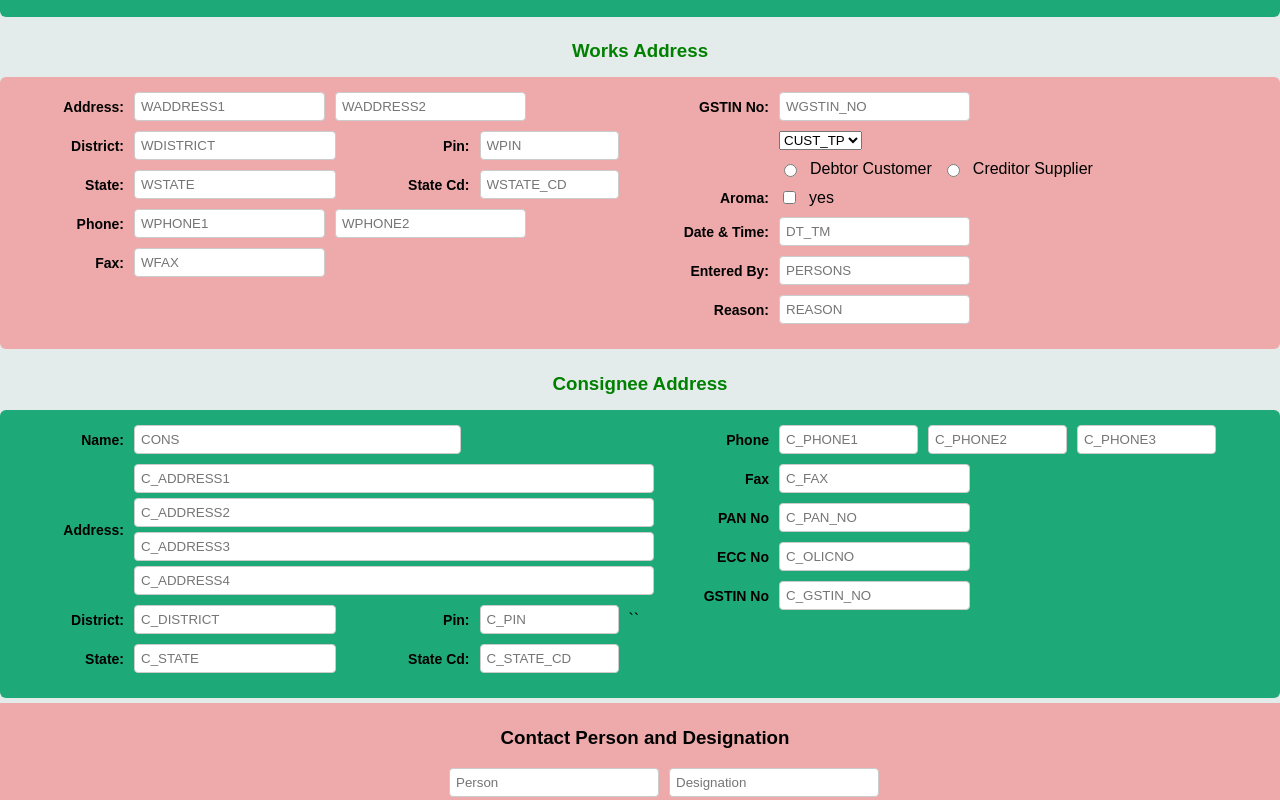
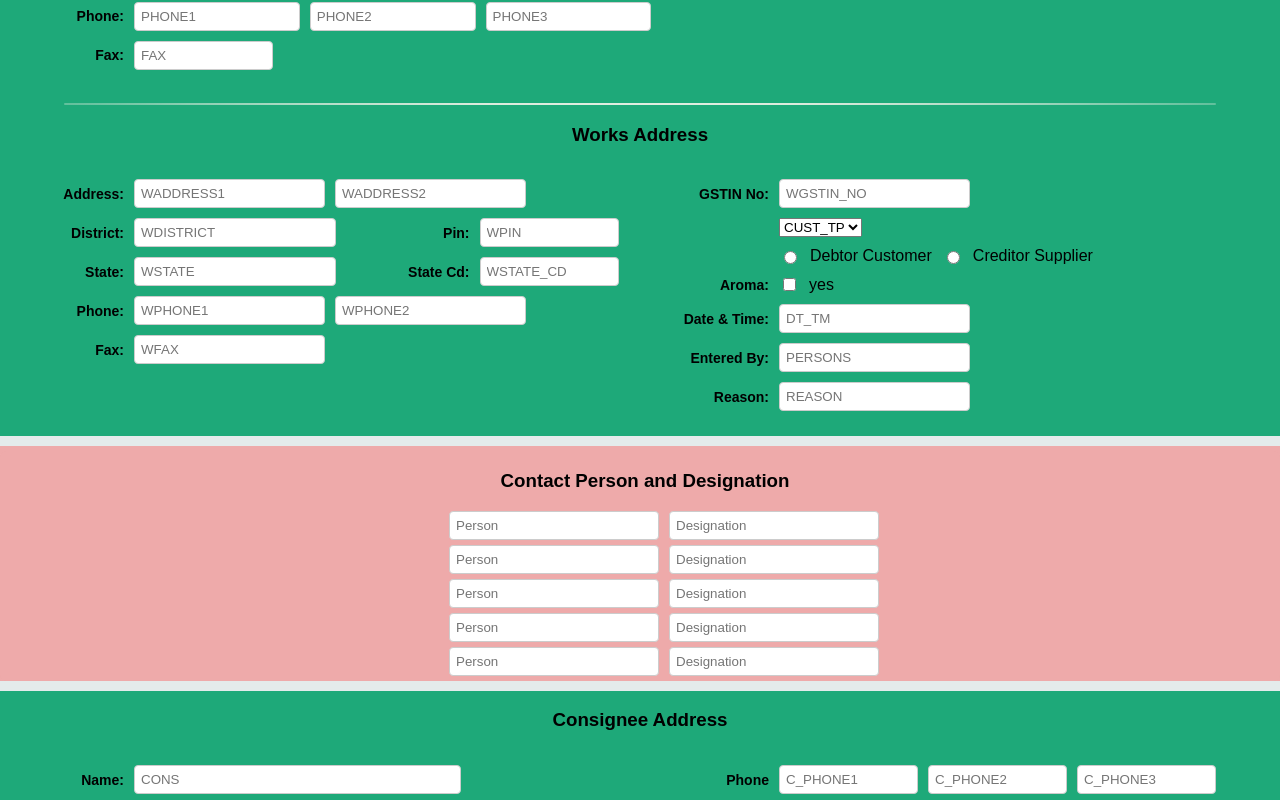
Before and after one commit to AanchalGupta0502/erp-frontend, a React (Vite) app: page / in a window 1280 px wide. Shown: the part 400-1200 px from the top of the page. Built offline with nearby package versions, Linux system fonts and the light colour scheme; no server answers.

Commit message:
Integerating frontend and backend of contact section and office address

```diff
--- a/src/pages/PartyMaster.jsx
+++ b/src/pages/PartyMaster.jsx
@@ -133,7 +133,7 @@ function PartyMaster(){
     })),
 
     consignees: [{
-        cons: formData.consignee.name,
+        cons: formData.consignee.cons,
         cAddress1: formData.consignee.address1,
         cAddress2: formData.consignee.address2,
         cAddress3: formData.consignee.address3,
@@ -155,11 +155,15 @@ function PartyMaster(){
     const fetchCustomers=async()=>{
         try{
             const res=await getCustomers();
+              console.log("FULL RESPONSE:", res);
+              console.log(res.data);
             setCustomers(res.data);
+
         }catch(err){
-            console.error(err);
+            console.error("Fetch error:",err);
         }
     };
+    //console.log("customerslength: ",customers[0]);
 
     useEffect(()=>{
         fetchCustomers();
@@ -174,10 +178,14 @@ function PartyMaster(){
             }
         }));
     };
+const loadCustomerToForm = (index) => {
+    const c = customers[index];
 
-    const loadCustomerToForm=(index)=>{
-        const c=customers[index];
-        if(!c)return ;
+    if (!c) return;
+
+    console.log("Customer Object:", c);
+    console.log("Contact Persons:", c.contactPersons);
+    const len=c.contactPersons.length;
 
     setFormData({
         basic: {
@@ -189,7 +197,7 @@ function PartyMaster(){
             district: c.district || "",
             pin: c.pin || "",
             state: c.state || "",
-      stateCode: c.stateCode || "",
+            stateCode: c.stateCd || "",
             phone1: c.phone1 || "",
             phone2: c.phone2 || "",
             phone3: c.phone3 || "",
@@ -197,9 +205,9 @@ function PartyMaster(){
             web: c.web || "",
             email: c.email || "",
             rngDiv: c.rngDiv || "",
-      pan: c.pan || "",
-      ecc: c.ecc || "",
-      gstin: c.gstin || "",
+            pan: c.panNo || "",
+            ecc: c.olicno || "",
+            gstin: c.gstinNo || "",
         },
 
         works: {
@@ -208,48 +216,55 @@ function PartyMaster(){
             district: c.wdistrict || "",
             pin: c.wpin || "",
             state: c.wstate || "",
-      stateCode: c.wstateCode || "",
+            stateCode: c.wstate_cd || "",
             phone1: c.wphone1 || "",
             phone2: c.wphone2 || "",
             fax: c.wfax || "",
-      gstin: c.wgstin || "",
+            gstin: c.wgstinNo || "",
         },
 
         consignee: {
-      name: c.cname || "",
-      address1: c.caddress1 || "",
-      address2: c.caddress2 || "",
-      address3: c.caddress3 || "",
-      address4: c.caddress4 || "",
-      district: c.cdistrict || "",
-      pin: c.cpin || "",
-      state: c.cstate || "",
-      stateCode: c.cstateCode || "",
-      phone1: c.cphone1 || "",
-      phone2: c.cphone2 || "",
-      phone3: c.cphone3 || "",
-      fax: c.cfax || "",
-      pan: c.cpan || "",
-      ecc: c.cecc || "",
-      gstin: c.cgstin || "",
+            name: c.consignees?.[0]?.cons || "",
+            address1: c.consignees?.[0]?.cAddress1 || "",
+            address2: c.consignees?.[0]?.cAddress2 || "",
+            address3: c.consignees?.[0]?.cAddress3 || "",
+            address4: c.consignees?.[0]?.cAddress4 || "",
+            district: c.consignees?.[0]?.cDistrict || "",
+            pin: c.consignees?.[0]?.cPin || "",
+            state: c.consignees?.[0]?.cState || "",
+            stateCode: c.consignees?.[0]?.cStateCd || "",
+            phone1: c.consignees?.[0]?.cPhone1 || "",
+            phone2: c.consignees?.[0]?.cPhone2 || "",
+            phone3: c.consignees?.[0]?.cPhone3 || "",
+            fax: c.consignees?.[0]?.cFax || "",
+            pan: c.consignees?.[0]?.cPanNo || "",
+            ecc: c.consignees?.[0]?.cOlicno || "",
+            gstin: c.consignees?.[0]?.cGstinNo || "",
         },
 
         other: {
-      customerType: c.customerType || "",
-      custTypeDropdown: c.custTypeDropdown || "",
+            customerType: c.custTp || "",
+            custTypeDropdown: "",
             aroma: c.aroma || "",
-      dateTime: c.dateTime || "",
-      enteredBy: c.enteredBy || "",
+            dateTime: c.dtTm || "",
+            enteredBy: c.persons || "",
             reason: c.reason || "",
         },
+         // for now we are taking only 5 rows, later we will give option to add row when 5th one is used
+         contacts: [
+            ... (c.contactPersons.map(cp=>({
+                person:cp.person||"",
+                designation:cp.desig||""
 
-    contacts: c.contacts || [
-      { person: "", designation: "" },
-      { person: "", designation: "" },
-      { person: "", designation: "" },
-      { person: "", designation: "" },
-      { person: "", designation: "" },
-    ],
+            }))||[]),
+            ... Array.from(
+                {length:Math.max(0,5-(c.contactPersons?.length||0))},
+                ()=>({
+                    person:"",
+                    designation:""
+                })
+            )
+         ]
     });
 
     setCurrentIndex(index);
@@ -440,10 +455,12 @@ function PartyMaster(){
 
     return(
         <div className="container">
-            <h3 className="title">Customers & Suppliers</h3>
 
             <div className="form-section">
-                <div className="frame1" id="sec3">
+                 <h3 className="title">Customers & Suppliers</h3>
+                <div id="Bg-green">
+                <h3 className="title">Office Address</h3>
+                <div className="frame1">
 
                     {/* LEFT SIDE */}
                     <div className="left">
@@ -525,10 +542,11 @@ function PartyMaster(){
                             <label>GSTIN No:</label>
                             <input type="text" placeholder="GSTIN_NO" className="w-40" value={formData.basic.gstin} onChange={(e)=>handleChange("basic","gstin",e.target.value)}/>
                         </div>
+                </div>
+
 
                 </div>
-
-                </div>
+                <hr className="line"></hr>
                  <h3 className="title">Works Address</h3>
 
                 <div className="frame1">
@@ -601,13 +619,31 @@ function PartyMaster(){
                         </div>
                     </div>
                     </div>
+                </div>
+              {/* CONTACT SECTION */}
+                <div className="frame">
+                    <div className="contact-section">
+                        <h3>Contact Person and Designation</h3>
+                        <div className="table">
+                            {formData.contacts.map((c,i)=>(
+                                <div key={i} className="table-row">
+                                    <input placeholder="Person" className="w-50" value={c.person} onChange={(e)=>handleContactChange(i,"person",e.target.value)}/>
+                                    <input placeholder="Designation" className="w-50" value={c.designation} onChange={(e)=>handleContactChange(i,"designation",e.target.value)} />
+                                </div>
+                            ))}
+                        </div>
+                    </div>
+                    </div>
 
+            <div id="Bg-green">
                 <h3 className="title"> Consignee Address</h3>
-            <div className="frame1" id="sec3">
+
+             <div className="frame1">
+
                 <div className="left">
                     <div className="row">
                         <label>Name:</label>
-                        <input type="text" placeholder="CONS" className="w-50" value={formData.consignee.name} onChange={(e)=>handleChange("consignee","name",e.target.value)}/>
+                        <input type="text" placeholder="CONS" className="w-50" value={formData.consignee.cons} onChange={(e)=>handleChange("consignee","name",e.target.value)}/>
                     </div>
                     <div className="row">
                         <label>Address:</label>
@@ -624,7 +660,7 @@ function PartyMaster(){
                         <input type="text" placeholder="C_DISTRICT" className="w-30" value={formData.consignee.district} onChange={(e)=>handleChange("consignee","district",e.target.value)}/>
                          <label>Pin:</label>
                         <input type="text" placeholder="C_PIN" className="w-20" value={formData.consignee.pin} onChange={(e)=>handleChange("consignee","pin",e.target.value)}/>
-        ``        </div>
+                </div>
                   <div className="row">
                         <label>State:</label>
                         <input type="text" placeholder="C_STATE" className="w-30" value={formData.consignee.state} onChange={(e)=>handleChange("consignee","state",e.target.value)}/>
@@ -663,20 +699,7 @@ function PartyMaster(){
                     </div>
                 </div>
            </div>
-            {/* CONTACT SECTION */}
-                <div className="frame">
-                    <div className="contact-section">
-                        <h3>Contact Person and Designation</h3>
-                        <div className="table">
-                            {formData.contacts.map((c,i)=>(
-                                <div key={i} className="table-row">
-                                    <input placeholder="Person" className="w-50" value={c.person} onChange={(e)=>handleContactChange(i,"person",e.target.value)}/>
-                                    <input placeholder="Designation" className="w-50" value={c.designation} onChange={(e)=>handleContactChange(i,"designation",e.target.value)} />
            </div>
-                            ))}
-                        </div>
-                    </div>
-
 
                 {/* BUTTONS */}
                     <div className="buttons">
@@ -694,7 +717,6 @@ function PartyMaster(){
 
             </div>
           </div>
-        </div>
     );
 }
 
--- a/src/styles/customer.css
+++ b/src/styles/customer.css
@@ -13,15 +13,28 @@ body{
 /* ================= TITLE ================= */
 .title {
   text-align: center;
-  color: green;
-  margin-bottom: 10px;
+  color:black;
 }
+.line{
 
+    border: none;              /* Remove default border */
+    height: 2px;               /* Thickness of the line */
+    background: radial-gradient(
+        ellipse at center,
+        #f1f8f1 0%,       /* Center color */
+        #ddebdd 40%,      /* Keep thick color in center */
+        transparent 100%  /* Fade to transparent at edges */
+    );
+    width: 90%;                /* Line width */
+    border-radius: 5px;        /* Rounded edges */
+    padding:0px;
+}
 /* ================= FORM WRAPPER ================= */
 .form-section {
   display: flex;
   flex-direction: column;
-  gap: 5px;
+  gap: 10px;
+  padding: 0px;
 }
 
 /* ================= LEFT + RIGHT ================= */
@@ -29,7 +42,6 @@ body{
   display: flex;
   gap: 20px;
   align-items: flex-start;
-  background: #eaa;
   padding: 15px;
   border-radius: 6px;
 }
@@ -150,6 +162,6 @@ button:hover {
 .frame{
      background: #eaa;
 }
-#sec3{
+#Bg-green{
   background-color: rgb(30, 169, 121);
 }
```
Lines whose indentation alone changed are shown as unchanged.
